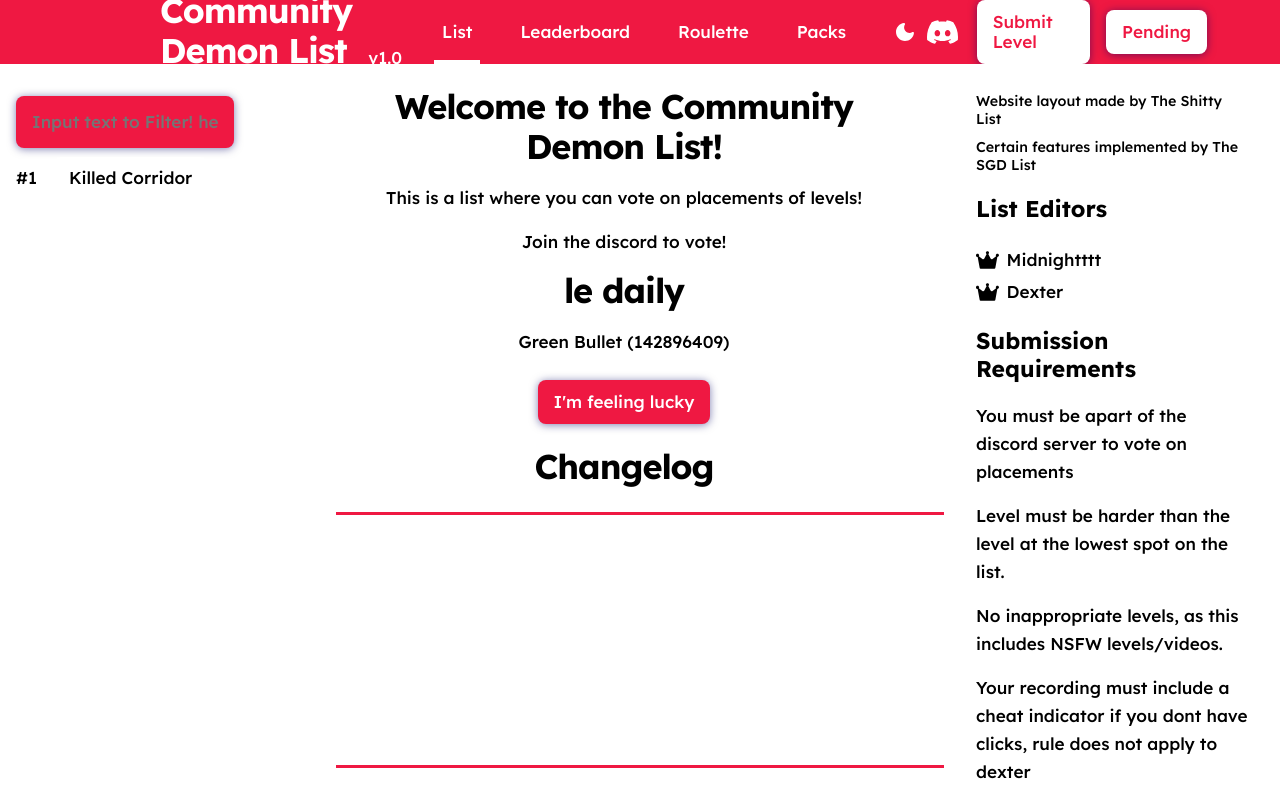
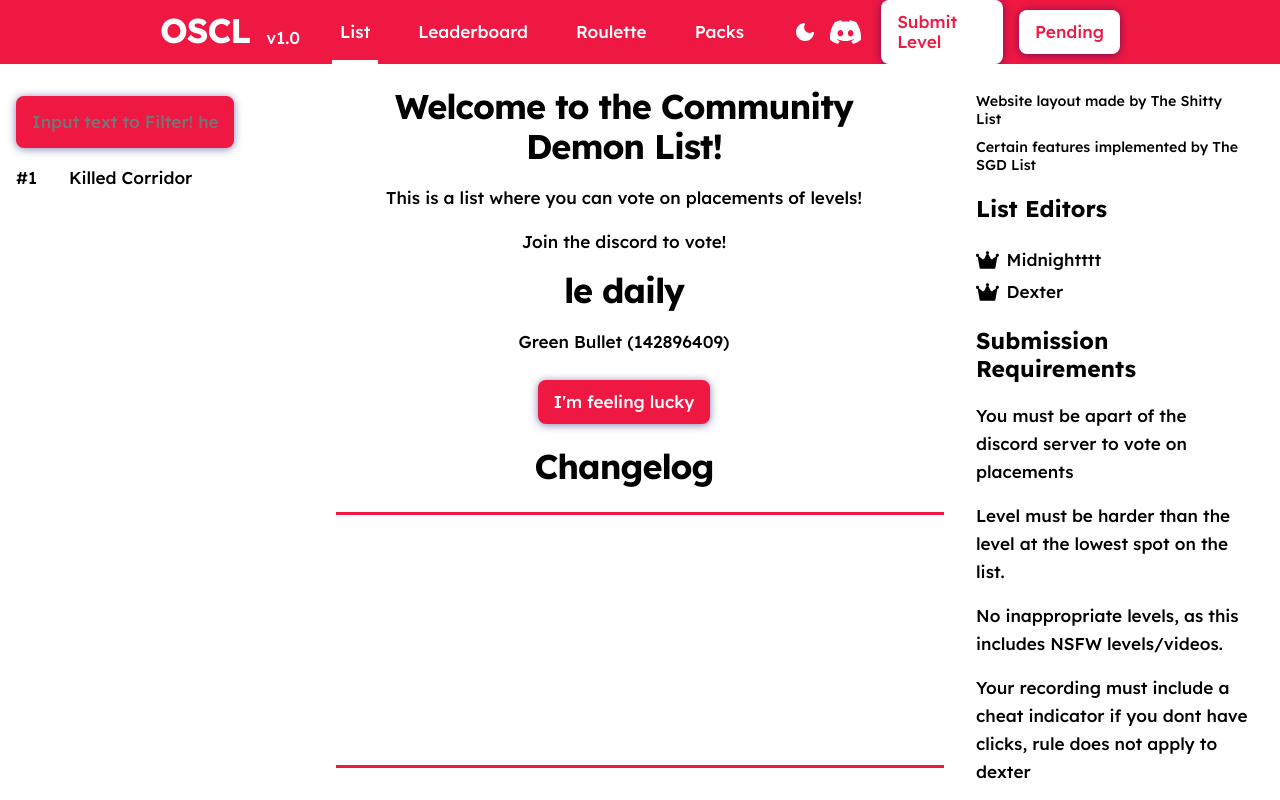
Before and after one commit to GDNoob402/orbspamscl, a plain HTML site: page index.html in a window 1280 px wide. Drawn offline with nearby package versions, Linux system fonts and the light colour scheme.

Commit message:
Update index.html

```diff
--- a/index.html
+++ b/index.html
@@ -3,7 +3,7 @@
     <head>
         <meta charset="UTF-8" />
         <meta name="viewport" content="width=1024" />
-        <title>Community Demon List</title>
+        <title>Orb Spam Challenge List</title>
 
         <!-- Replace your server icon by uploading an image file named "list_icon.png"-->
         <link rel="icon" href="artemis.png" />
@@ -37,7 +37,7 @@
     <body id="app">
         <header :class="{ dark: store.dark, 'purple': store.purple }">
             <div class="logo">
-                <h2>Community Demon List</h2>
+                <h2>OSCL</h2>
                 <p>v1.0</p>
             </div>
             <nav class="nav">
```
